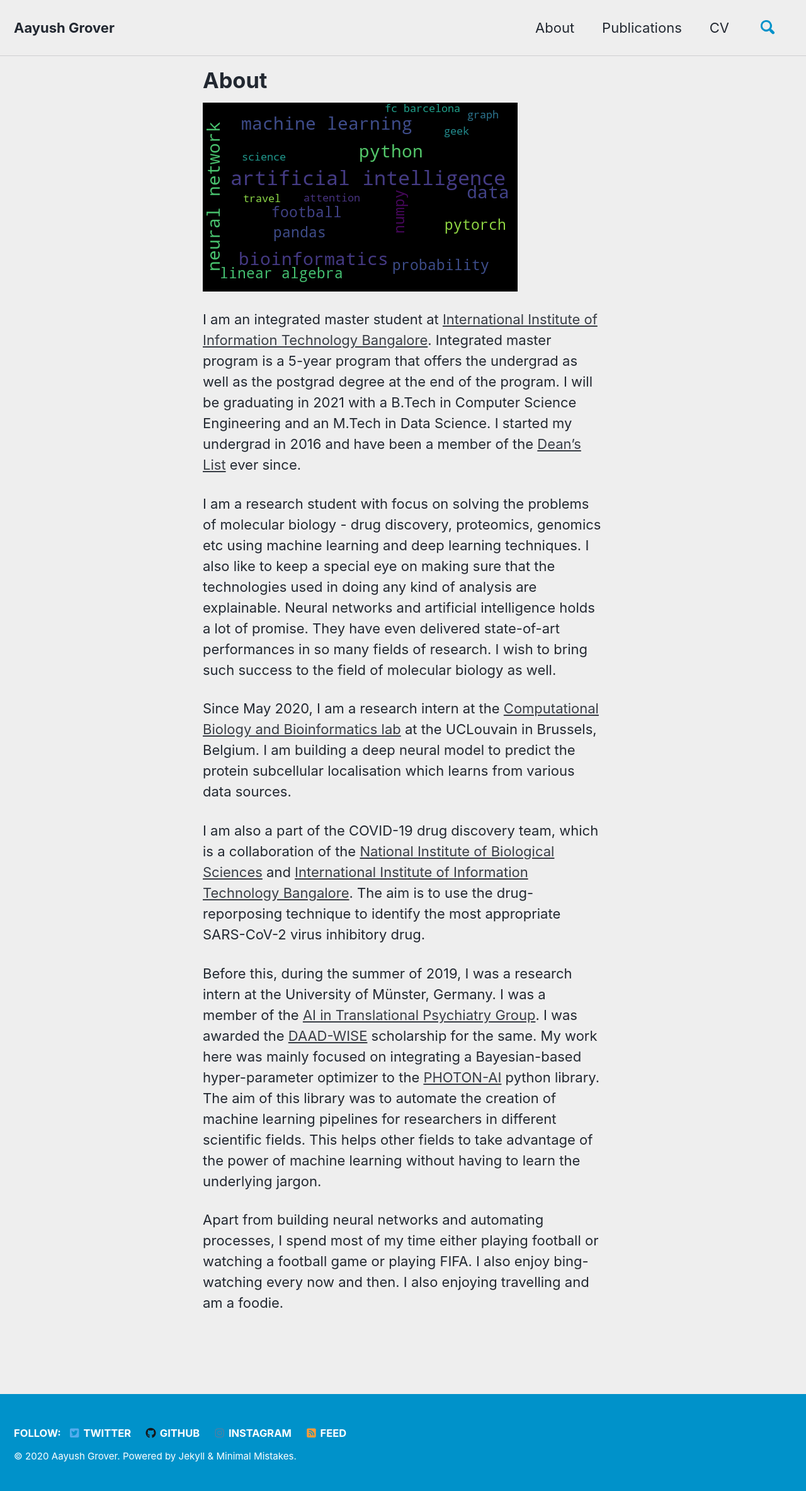
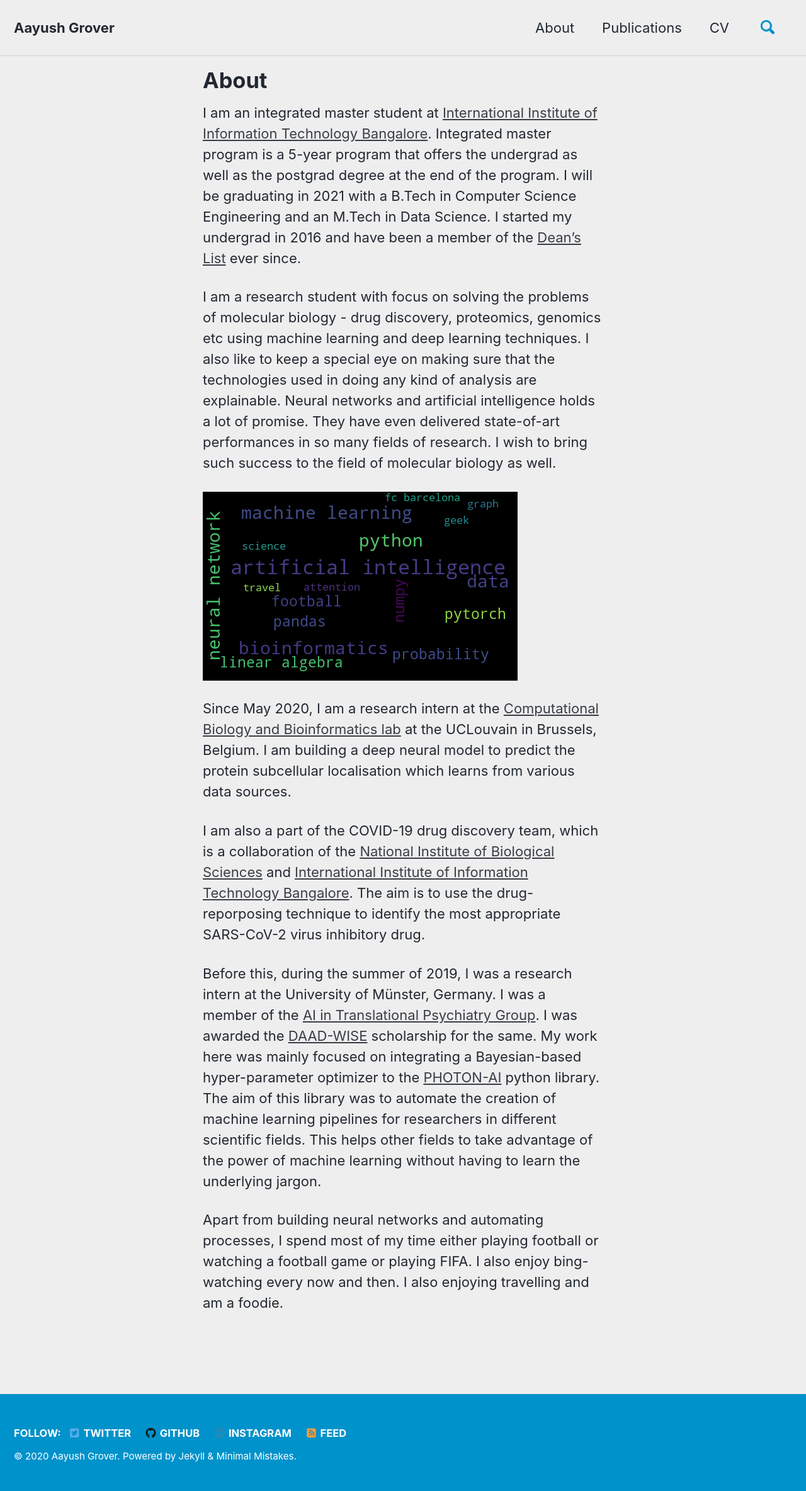
Before and after one commit to AayushGrover/AayushGrover.github.io, a Jekyll site: the page built from _pages/about.md, in a window 1280 px wide. Shown: the whole page at 63% size. Built offline with Jekyll 4.4.1, drawn with Linux system fonts in a browser that asks for light colours; cached includes are drawn as plain includes; nearby versions of some CDN libraries.

Commit message:
Update about.md

```diff
--- a/_pages/about.md
+++ b/_pages/about.md
@@ -8,11 +8,12 @@ author_profile: true
 
 ---
 
-![Some of my interests](/assets/WordCloud.png)
 
 I am an integrated master student at [International Institute of Information Technology Bangalore](https://www.iiitb.ac.in/). Integrated master program is a 5-year program that offers the undergrad as well as the postgrad degree at the end of the program. I will be graduating in 2021 with a B.Tech in Computer Science Engineering and an M.Tech in Data Science. I started my undergrad in 2016 and have been a member of the [Dean's List](https://www.iiitb.ac.in/deans-list) ever since.
 
 I am a research student with focus on solving the problems of molecular biology - drug discovery, proteomics, genomics etc using machine learning and deep learning techniques. I also like to keep a special eye on making sure that the technologies used in doing any kind of analysis are explainable. Neural networks and artificial intelligence holds a lot of promise. They have even delivered state-of-art performances in so many fields of research. I wish to bring such success to the field of molecular biology as well.
+
+![Some of my interests](/assets/WordCloud.png)
 
 Since May 2020, I am a research intern at the [Computational Biology and Bioinformatics lab](https://lgatto.github.io/cbio-lab/) at the UCLouvain in Brussels, Belgium. I am building a deep neural model to predict the protein subcellular localisation which learns from various data sources.
 
```
